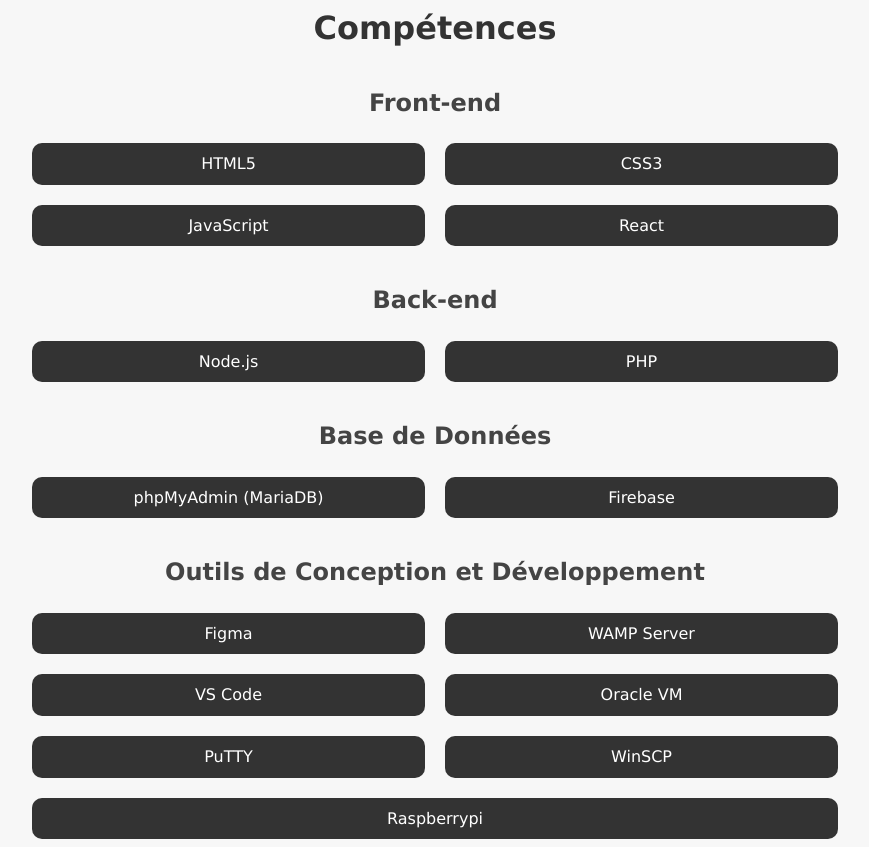
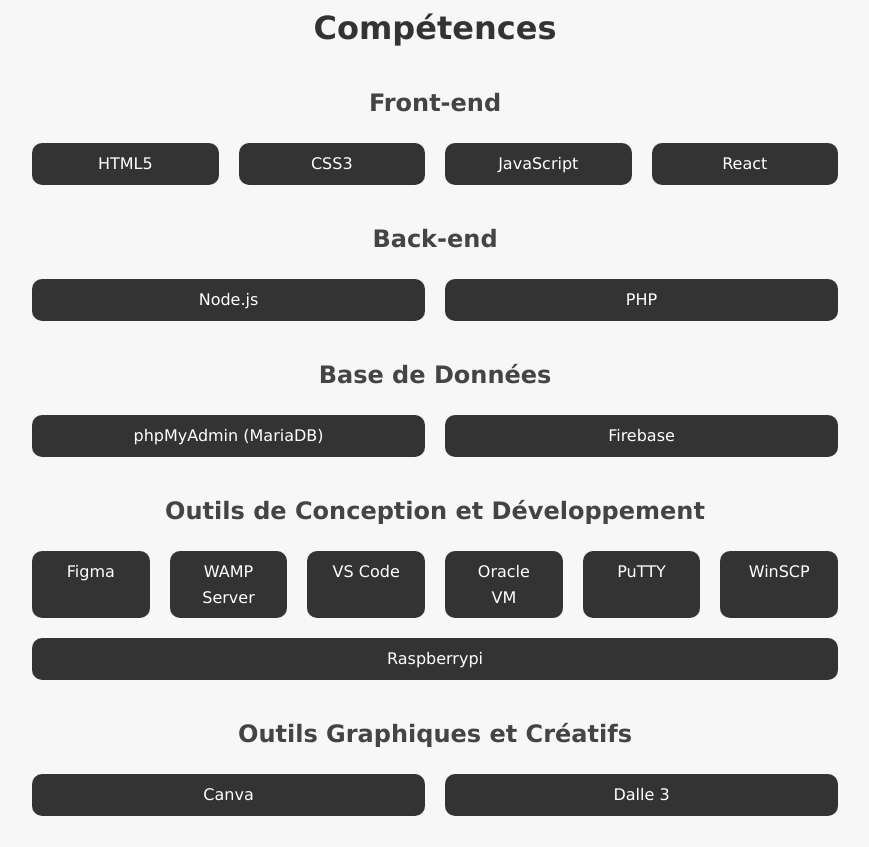
Before and after one commit to Mxf96/PortFolio, a plain HTML site: page index.html in a window 1280 px wide. Shown: the part 2245-3092 px from the top of the page, without its empty margins (205-1074 px from the left). Drawn offline with Linux system fonts and the light colour scheme.

Commit message:
modified:   assets/css/skills.css

```diff
--- a/assets/css/skills.css
+++ b/assets/css/skills.css
@@ -54,7 +54,7 @@
 /* Média queries pour tablette */
 @media (min-width: 480px) {
     .skills-category ul li {
-        flex: 1 1 calc(30% - 20px); /* 2 éléments par ligne */
+        flex: 1 1 calc(10% - 20px); /* 2 éléments par ligne */
     }
 }
 
```
